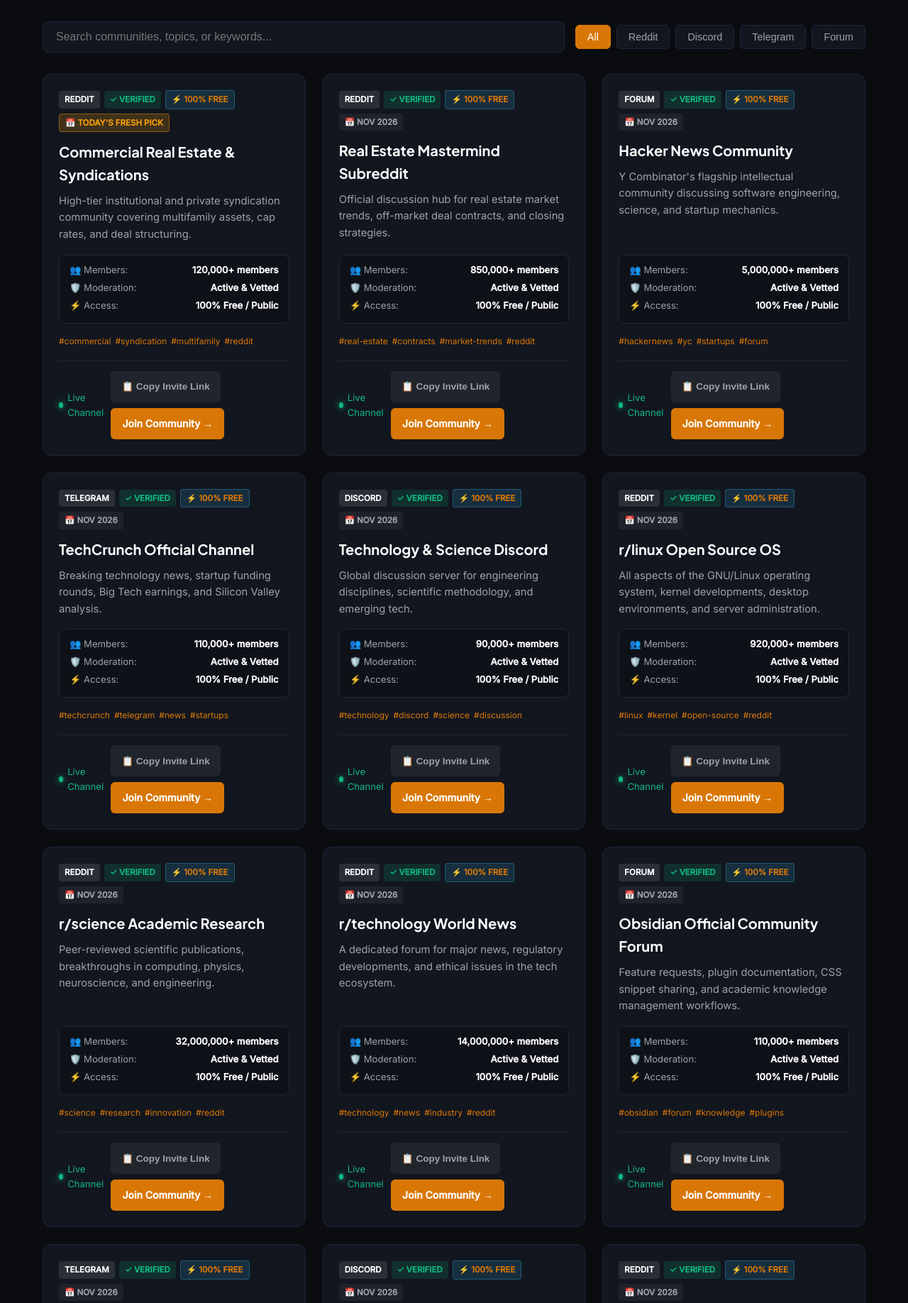
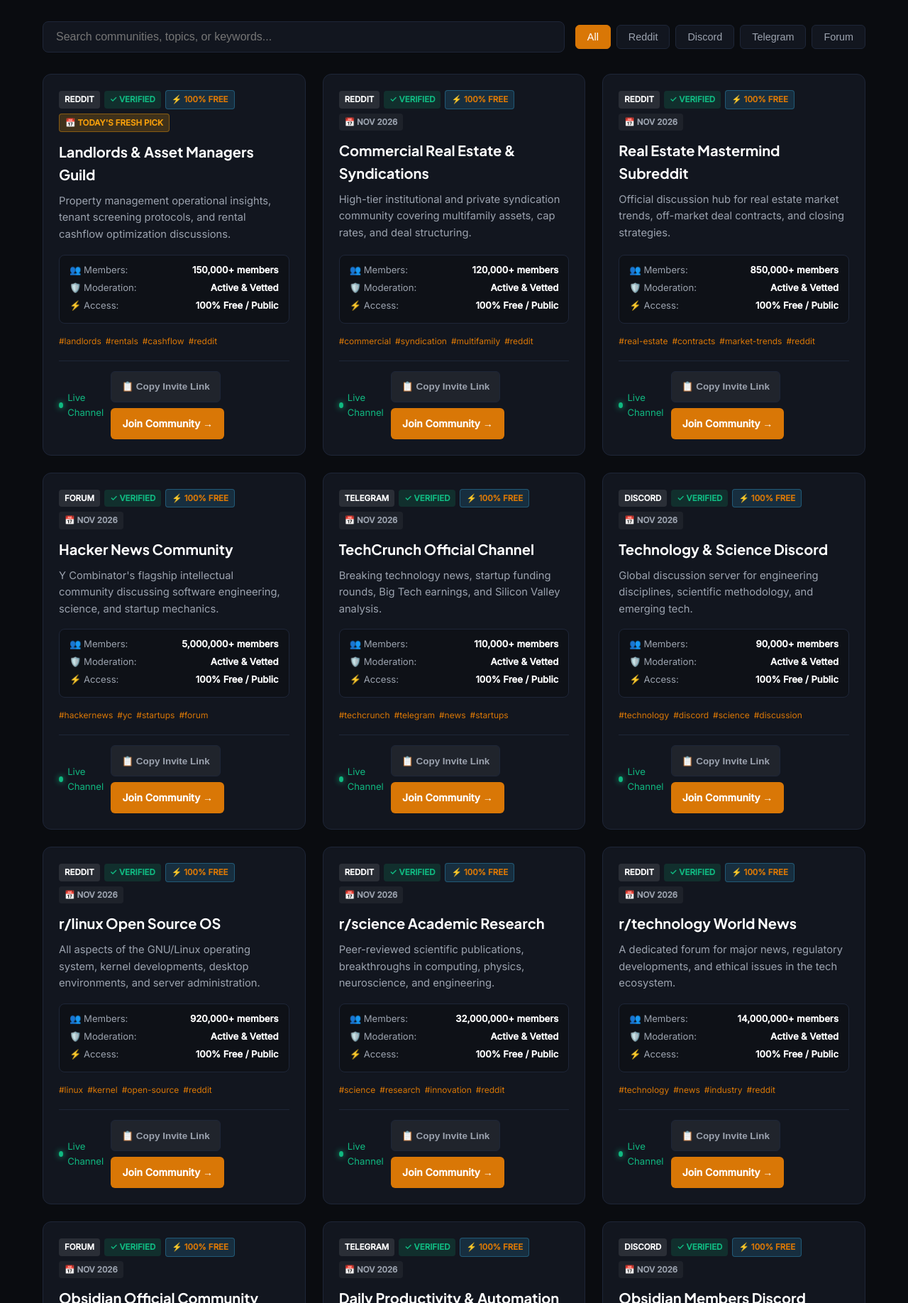
Before and after one commit to jibranpcccc/real-estate-wholesaling-hub, a plain HTML site: page index.html in a window 1280 px wide. Shown: the part 1131-2967 px from the top of the page at 71% size. Drawn offline with Linux system fonts and the light colour scheme.

Commit message:
feat(replenishment): fresh community links added - 2026-11-20 [skip ci]

```diff
--- a/feed.xml
+++ b/feed.xml
@@ -4,10 +4,17 @@
     <title>Real Estate Wholesaling &amp; BRRRR Hub</title>
     <link>https://jibranpcccc.github.io/real-estate-wholesaling-hub/</link>
     <description>Verified community directory and updates.</description>
-    <lastBuildDate>Thu, 19 Nov 2026 06:01:18 GMT</lastBuildDate>
+    <lastBuildDate>Fri, 20 Nov 2026 06:00:42 GMT</lastBuildDate>
     <atom:link href="https://jibranpcccc.github.io/real-estate-wholesaling-hub/feed.xml" rel="self" type="application/rss+xml"/>
     <atom:link href="https://pubsubhubbub.appspot.com/" rel="hub"/>
-                                                                                                                                                                                                                                        <item>
+                                                                                                                                                                                                                                            <item>
+      <title>📅 Today's Fresh Pick: Landlords &amp; Asset Managers Guild (Reddit)</title>
+      <link>https://www.reddit.com/r/Landlord/</link>
+      <guid isPermaLink="false">https://jibranpcccc.github.io/real-estate-wholesaling-hub/#real-estate-wholesaling-hub-reddit-4-2026-11-20</guid>
+      <pubDate>Fri, 20 Nov 2026 06:00:42 GMT</pubDate>
+      <description>Newly verified community added to Real Estate Wholesaling &amp; BRRRR Hub: Property management operational insights, tenant screening protocols, and rental cashflow optimization discussions.</description>
+    </item>
+<item>
       <title>📅 Today's Fresh Pick: Commercial Real Estate &amp; Syndications (Reddit)</title>
       <link>https://www.reddit.com/r/CommercialRealEstate/</link>
       <guid isPermaLink="false">https://jibranpcccc.github.io/real-estate-wholesaling-hub/#real-estate-wholesaling-hub-reddit-3-2026-11-19</guid>
@@ -175,12 +182,5 @@
       <pubDate>Wed, 21 Oct 2026 06:00:45 GMT</pubDate>
       <description>Newly verified community added to Real Estate Wholesaling &amp; BRRRR Hub: Y Combinator's flagship intellectual community discussing software engineering, science, and startup mechanics.</description>
     </item>
-<item>
-      <title>📅 Today's Fresh Pick: Hacker News Community (Forum)</title>
-      <link>https://news.ycombinator.com</link>
-      <guid isPermaLink="false">https://jibranpcccc.github.io/real-estate-wholesaling-hub/#real-estate-wholesaling-hub-forum-20261003-1-2026-10-20</guid>
-      <pubDate>Tue, 20 Oct 2026 06:00:48 GMT</pubDate>
-      <description>Newly verified community added to Real Estate Wholesaling &amp; BRRRR Hub: Y Combinator's flagship intellectual community discussing software engineering, science, and startup mechanics.</description>
-    </item>
   </channel>
 </rss>
--- a/index.html
+++ b/index.html
@@ -148,156 +148,156 @@
           {
             "@type": "ListItem",
             "position": 1,
+            "name": "Landlords & Asset Managers Guild",
+            "description": "Property management operational insights, tenant screening protocols, and rental cashflow optimization discussions.",
+            "url": "https://www.reddit.com/r/Landlord/"
+          },
+          {
+            "@type": "ListItem",
+            "position": 2,
             "name": "Commercial Real Estate & Syndications",
             "description": "High-tier institutional and private syndication community covering multifamily assets, cap rates, and deal structuring.",
             "url": "https://www.reddit.com/r/CommercialRealEstate/"
           },
           {
             "@type": "ListItem",
-            "position": 2,
+            "position": 3,
             "name": "Real Estate Mastermind Subreddit",
             "description": "Official discussion hub for real estate market trends, off-market deal contracts, and closing strategies.",
             "url": "https://www.reddit.com/r/RealEstate/"
           },
           {
             "@type": "ListItem",
-            "position": 3,
+            "position": 4,
             "name": "Hacker News Community",
             "description": "Y Combinator's flagship intellectual community discussing software engineering, science, and startup mechanics.",
             "url": "https://news.ycombinator.com"
           },
           {
             "@type": "ListItem",
-            "position": 4,
+            "position": 5,
             "name": "TechCrunch Official Channel",
             "description": "Breaking technology news, startup funding rounds, Big Tech earnings, and Silicon Valley analysis.",
             "url": "https://t.me/techcrunch"
           },
           {
             "@type": "ListItem",
-            "position": 5,
+            "position": 6,
             "name": "Technology & Science Discord",
             "description": "Global discussion server for engineering disciplines, scientific methodology, and emerging tech.",
             "url": "https://discord.gg/tech"
           },
           {
             "@type": "ListItem",
-            "position": 6,
+            "position": 7,
             "name": "r/linux Open Source OS",
             "description": "All aspects of the GNU/Linux operating system, kernel developments, desktop environments, and server administration.",
             "url": "https://www.reddit.com/r/linux/"
           },
           {
             "@type": "ListItem",
-            "position": 7,
+            "position": 8,
             "name": "r/science Academic Research",
             "description": "Peer-reviewed scientific publications, breakthroughs in computing, physics, neuroscience, and engineering.",
             "url": "https://www.reddit.com/r/science/"
           },
           {
             "@type": "ListItem",
-            "position": 8,
+            "position": 9,
             "name": "r/technology World News",
             "description": "A dedicated forum for major news, regulatory developments, and ethical issues in the tech ecosystem.",
             "url": "https://www.reddit.com/r/technology/"
           },
           {
             "@type": "ListItem",
-            "position": 9,
+            "position": 10,
             "name": "Obsidian Official Community Forum",
             "description": "Feature requests, plugin documentation, CSS snippet sharing, and academic knowledge management workflows.",
             "url": "https://forum.obsidian.md"
           },
           {
             "@type": "ListItem",
-            "position": 10,
+            "position": 11,
             "name": "Daily Productivity & Automation Hacks",
             "description": "Workflow automation blueprints, API webhooks, Zapier templates, and focus routines.",
             "url": "https://t.me/productivity_hacks"
           },
           {
             "@type": "ListItem",
-            "position": 11,
+            "position": 12,
             "name": "Obsidian Members Discord",
             "description": "Official community Discord server for plugin developers, theme creators, and second brain builders.",
             "url": "https://discord.gg/obsidian"
           },
           {
             "@type": "ListItem",
-            "position": 12,
+            "position": 13,
             "name": "r/nocode Visual Development",
             "description": "Building software, internal tools, and SaaS products with Webflow, Bubble, Zapier, and Make without code.",
             "url": "https://www.reddit.com/r/nocode/"
           },
           {
             "@type": "ListItem",
-            "position": 13,
+            "position": 14,
             "name": "r/productivity Systems & Habits",
             "description": "Time blocking techniques, deep work habits, morning routines, and digital workflow optimization.",
             "url": "https://www.reddit.com/r/productivity/"
           },
           {
             "@type": "ListItem",
-            "position": 14,
+            "position": 15,
             "name": "r/Notion Workspace Architects",
             "description": "Template sharing, formula 2.0 tutorials, GTD dashboards, and Notion database relation architecture.",
             "url": "https://www.reddit.com/r/Notion/"
           },
           {
             "@type": "ListItem",
-            "position": 15,
+            "position": 16,
             "name": "r/ObsidianMD Personal Knowledge",
             "description": "Discussions on Markdown vaults, Zettelkasten methods, Dataview queries, graph theory, and local-first notes.",
             "url": "https://www.reddit.com/r/ObsidianMD/"
           },
           {
             "@type": "ListItem",
-            "position": 16,
+            "position": 17,
             "name": "Bogleheads Forum Community",
             "description": "The gold standard forum for passive indexing, low-cost asset allocation, and Jack Bogle's investing philosophy.",
             "url": "https://bogleheads.org/forum/"
           },
           {
             "@type": "ListItem",
-            "position": 17,
+            "position": 18,
             "name": "r/realestateinvesting Wholesaling Forum",
             "description": "Off-market deal sourcing, driving for dollars, assignment contracts, title company workflows, and motivated seller marketing campaigns.",
             "url": "https://www.reddit.com/r/realestateinvesting/"
           },
           {
             "@type": "ListItem",
-            "position": 18,
+            "position": 19,
             "name": "Bloomberg Market Feed Channel",
             "description": "Rapid market headlines, Federal Reserve rate decisions, treasury yields, and global commodity moves.",
             "url": "https://t.me/bloomberg"
           },
           {
             "@type": "ListItem",
-            "position": 19,
+            "position": 20,
             "name": "r/wallstreetbets Alpha & Options",
             "description": "High-volatility trading discussions, market momentum plays, options strategies, and viral retail sentiment.",
             "url": "https://www.reddit.com/r/wallstreetbets/"
           },
           {
             "@type": "ListItem",
-            "position": 20,
+            "position": 21,
             "name": "r/financialindependence FIRE Hub",
             "description": "Community dedicated to Financial Independence, Retire Early (FIRE) strategies, safe withdrawal rates, and frugality.",
             "url": "https://www.reddit.com/r/financialindependence/"
           },
           {
             "@type": "ListItem",
-            "position": 21,
+            "position": 22,
             "name": "r/stocks Market News",
             "description": "Real-time market discussions, earnings reports, analyst ratings, and macroeconomic trends.",
             "url": "https://www.reddit.com/r/stocks/"
-          },
-          {
-            "@type": "ListItem",
-            "position": 22,
-            "name": "Landlords & Asset Managers Guild",
-            "description": "Property management operational insights, tenant screening protocols, and rental cashflow optimization discussions.",
-            "url": "https://www.reddit.com/r/Landlord/"
           },
           {
             "@type": "ListItem",
@@ -615,12 +615,36 @@
         </div>
         <div id="vetted-communities" class="grid">
 
-        <div id="community-card-1" class="card" data-platform="reddit" data-category="commercial">
+        <div id="community-card-1" class="card" data-platform="reddit" data-category="landlords">
             <div class="card-header">
                 <span class="badge badge-platform">Reddit</span>
                 <span class="badge badge-verified">✓ Verified</span>
                 <span class="badge badge-free">⚡ 100% Free</span>
                 <span class="badge badge-date" style="background: rgba(245, 158, 11, 0.2); color: #f59e0b; border: 1px solid rgba(245, 158, 11, 0.4); font-weight: 700;">📅 Today's Fresh Pick</span>
+            </div>
+            <h3 class="card-title">Landlords & Asset Managers Guild</h3>
+            <p class="card-desc">Property management operational insights, tenant screening protocols, and rental cashflow optimization discussions.</p>
+            <div class="spec-matrix">
+                <div class="spec-row"><span>👥 Members:</span> <strong>150,000+ members</strong></div>
+                <div class="spec-row"><span>🛡️ Moderation:</span> <strong>Active & Vetted</strong></div>
+                <div class="spec-row"><span>⚡ Access:</span> <strong>100% Free / Public</strong></div>
+            </div>
+            <div class="tags-row"><span class="tag">#landlords</span><span class="tag">#rentals</span><span class="tag">#cashflow</span><span class="tag">#reddit</span></div>
+            <div class="card-footer">
+                <span class="activity-pulse"><span class="pulse-dot"></span> Live Channel</span>
+                <div class="card-actions">
+                    <button class="btn-copy-invite" onclick="copyInviteLink(event, 'https://www.reddit.com/r/Landlord/')">📋 Copy Invite Link</button>
+                    <a href="https://www.reddit.com/r/Landlord/" target="_blank" rel="noopener noreferrer" class="btn-join">Join Community →</a>
+                </div>
+            </div>
+        </div>
+
+        <div id="community-card-2" class="card" data-platform="reddit" data-category="commercial">
+            <div class="card-header">
+                <span class="badge badge-platform">Reddit</span>
+                <span class="badge badge-verified">✓ Verified</span>
+                <span class="badge badge-free">⚡ 100% Free</span>
+                <span class="badge badge-date">📅 Nov 2026</span>
             </div>
             <h3 class="card-title">Commercial Real Estate & Syndications</h3>
             <p class="card-desc">High-tier institutional and private syndication community covering multifamily assets, cap rates, and deal structuring.</p>
@@ -639,7 +663,7 @@
             </div>
         </div>
 
-        <div id="community-card-2" class="card" data-platform="reddit" data-category="real estate">
+        <div id="community-card-3" class="card" data-platform="reddit" data-category="real estate">
             <div class="card-header">
                 <span class="badge badge-platform">Reddit</span>
                 <span class="badge badge-verified">✓ Verified</span>
@@ -663,7 +687,7 @@
             </div>
         </div>
 
-        <div id="community-card-3" class="card" data-platform="forum" data-category="computer science & startups">
+        <div id="community-card-4" class="card" data-platform="forum" data-category="computer science & startups">
             <div class="card-header">
                 <span class="badge badge-platform">Forum</span>
                 <span class="badge badge-verified">✓ Verified</span>
@@ -687,7 +711,7 @@
             </div>
         </div>
 
-        <div id="community-card-4" class="card" data-platform="telegram" data-category="tech news">
+        <div id="community-card-5" class="card" data-platform="telegram" data-category="tech news">
             <div class="card-header">
                 <span class="badge badge-platform">Telegram</span>
                 <span class="badge badge-verified">✓ Verified</span>
@@ -711,7 +735,7 @@
             </div>
         </div>
 
-        <div id="community-card-5" class="card" data-platform="discord" data-category="tech discussion">
+        <div id="community-card-6" class="card" data-platform="discord" data-category="tech discussion">
             <div class="card-header">
                 <span class="badge badge-platform">Discord</span>
                 <span class="badge badge-verified">✓ Verified</span>
@@ -735,7 +759,7 @@
             </div>
         </div>
 
-        <div id="community-card-6" class="card" data-platform="reddit" data-category="linux & os">
+        <div id="community-card-7" class="card" data-platform="reddit" data-category="linux & os">
             <div class="card-header">
                 <span class="badge badge-platform">Reddit</span>
                 <span class="badge badge-verified">✓ Verified</span>
@@ -759,7 +783,7 @@
             </div>
         </div>
 
-        <div id="community-card-7" class="card" data-platform="reddit" data-category="science & innovation">
+        <div id="community-card-8" class="card" data-platform="reddit" data-category="science & innovation">
             <div class="card-header">
                 <span class="badge badge-platform">Reddit</span>
                 <span class="badge badge-verified">✓ Verified</span>
@@ -783,7 +807,7 @@
             </div>
         </div>
 
-        <div id="community-card-8" class="card" data-platform="reddit" data-category="tech news">
+        <div id="community-card-9" class="card" data-platform="reddit" data-category="tech news">
             <div class="card-header">
                 <span class="badge badge-platform">Reddit</span>
                 <span class="badge badge-verified">✓ Verified</span>
@@ -807,7 +831,7 @@
             </div>
         </div>
 
-        <div id="community-card-9" class="card" data-platform="forum" data-category="knowledge management">
+        <div id="community-card-10" class="card" data-platform="forum" data-category="knowledge management">
             <div class="card-header">
                 <span class="badge badge-platform">Forum</span>
                 <span class="badge badge-verified">✓ Verified</span>
@@ -831,7 +855,7 @@
             </div>
         </div>
 
-        <div id="community-card-10" class="card" data-platform="telegram" data-category="automation">
+        <div id="community-card-11" class="card" data-platform="telegram" data-category="automation">
             <div class="card-header">
                 <span class="badge badge-platform">Telegram</span>
                 <span class="badge badge-verified">✓ Verified</span>
@@ -855,7 +879,7 @@
             </div>
         </div>
 
-        <div id="community-card-11" class="card" data-platform="discord" data-category="knowledge management">
+        <div id="community-card-12" class="card" data-platform="discord" data-category="knowledge management">
             <div class="card-header">
                 <span class="badge badge-platform">Discord</span>
                 <span class="badge badge-verified">✓ Verified</span>
@@ -879,7 +903,7 @@
             </div>
         </div>
 
-        <div id="community-card-12" class="card" data-platform="reddit" data-category="no-code & automation">
+        <div id="community-card-13" class="card" data-platform="reddit" data-category="no-code & automation">
             <div class="card-header">
                 <span class="badge badge-platform">Reddit</span>
                 <span class="badge badge-verified">✓ Verified</span>
@@ -903,7 +927,7 @@
             </div>
         </div>
 
-        <div id="community-card-13" class="card" data-platform="reddit" data-category="personal productivity">
+        <div id="community-card-14" class="card" data-platform="reddit" data-category="personal productivity">
             <div class="card-header">
                 <span class="badge badge-platform">Reddit</span>
                 <span class="badge badge-verified">✓ Verified</span>
@@ -927,7 +951,7 @@
             </div>
         </div>
 
-        <div id="community-card-14" class="card" data-platform="reddit" data-category="productivity systems">
+        <div id="community-card-15" class="card" data-platform="reddit" data-category="productivity systems">
             <div class="card-header">
                 <span class="badge badge-platform">Reddit</span>
                 <span class="badge badge-verified">✓ Verified</span>
@@ -951,7 +975,7 @@
             </div>
         </div>
 
-        <div id="community-card-15" class="card" data-platform="reddit" data-category="knowledge management">
+        <div id="community-card-16" class="card" data-platform="reddit" data-category="knowledge management">
             <div class="card-header">
                 <span class="badge badge-platform">Reddit</span>
                 <span class="badge badge-verified">✓ Verified</span>
@@ -975,7 +999,7 @@
             </div>
         </div>
 
-        <div id="community-card-16" class="card" data-platform="forum" data-category="passive investing">
+        <div id="community-card-17" class="card" data-platform="forum" data-category="passive investing">
             <div class="card-header">
                 <span class="badge badge-platform">Forum</span>
                 <span class="badge badge-verified">✓ Verified</span>
@@ -999,7 +1023,7 @@
             </div>
         </div>
 
-        <div id="community-card-17" class="card" data-platform="reddit" data-category="real estate wholesaling">
+        <div id="community-card-18" class="card" data-platform="reddit" data-category="real estate wholesaling">
             <div class="card-header">
                 <span class="badge badge-platform">Reddit</span>
                 <span class="badge badge-verified">✓ Verified</span>
@@ -1023,7 +1047,7 @@
             </div>
         </div>
 
-        <div id="community-card-18" class="card" data-platform="telegram" data-category="market news">
+        <div id="community-card-19" class="card" data-platform="telegram" data-category="market news">
             <div class="card-header">
                 <span class="badge badge-platform">Telegram</span>
                 <span class="badge badge-verified">✓ Verified</span>
@@ -1047,7 +1071,7 @@
             </div>
         </div>
 
-        <div id="community-card-19" class="card" data-platform="reddit" data-category="trading">
+        <div id="community-card-20" class="card" data-platform="reddit" data-category="trading">
             <div class="card-header">
                 <span class="badge badge-platform">Reddit</span>
                 <span class="badge badge-verified">✓ Verified</span>
@@ -1071,7 +1095,7 @@
             </div>
         </div>
 
-        <div id="community-card-20" class="card" data-platform="reddit" data-category="financial independence">
+        <div id="community-card-21" class="card" data-platform="reddit" data-category="financial independence">
             <div class="card-header">
                 <span class="badge badge-platform">Reddit</span>
                 <span class="badge badge-verified">✓ Verified</span>
@@ -1095,7 +1119,7 @@
             </div>
         </div>
 
-        <div id="community-card-21" class="card" data-platform="reddit" data-category="stock market">
+        <div id="community-card-22" class="card" data-platform="reddit" data-category="stock market">
             <div class="card-header">
                 <span class="badge badge-platform">Reddit</span>
                 <span class="badge badge-verified">✓ Verified</span>
@@ -1115,30 +1139,6 @@
                 <div class="card-actions">
                     <button class="btn-copy-invite" onclick="copyInviteLink(event, 'https://www.reddit.com/r/stocks/')">📋 Copy Invite Link</button>
                     <a href="https://www.reddit.com/r/stocks/" target="_blank" rel="noopener noreferrer" class="btn-join">Join Community →</a>
-                </div>
-            </div>
-        </div>
-
-        <div id="community-card-22" class="card" data-platform="reddit" data-category="landlords">
-            <div class="card-header">
-                <span class="badge badge-platform">Reddit</span>
-                <span class="badge badge-verified">✓ Verified</span>
-                <span class="badge badge-free">⚡ 100% Free</span>
-                <span class="badge badge-date">📅 Nov 2026</span>
-            </div>
-            <h3 class="card-title">Landlords & Asset Managers Guild</h3>
-            <p class="card-desc">Property management operational insights, tenant screening protocols, and rental cashflow optimization discussions.</p>
-            <div class="spec-matrix">
-                <div class="spec-row"><span>👥 Members:</span> <strong>150,000+ members</strong></div>
-                <div class="spec-row"><span>🛡️ Moderation:</span> <strong>Active & Vetted</strong></div>
-                <div class="spec-row"><span>⚡ Access:</span> <strong>100% Free / Public</strong></div>
-            </div>
-            <div class="tags-row"><span class="tag">#landlords</span><span class="tag">#rentals</span><span class="tag">#cashflow</span><span class="tag">#reddit</span></div>
-            <div class="card-footer">
-                <span class="activity-pulse"><span class="pulse-dot"></span> Live Channel</span>
-                <div class="card-actions">
-                    <button class="btn-copy-invite" onclick="copyInviteLink(event, 'https://www.reddit.com/r/Landlord/')">📋 Copy Invite Link</button>
-                    <a href="https://www.reddit.com/r/Landlord/" target="_blank" rel="noopener noreferrer" class="btn-join">Join Community →</a>
                 </div>
             </div>
         </div>
```
Also changed, not shown: data/groups.json (+20 -19 lines).
